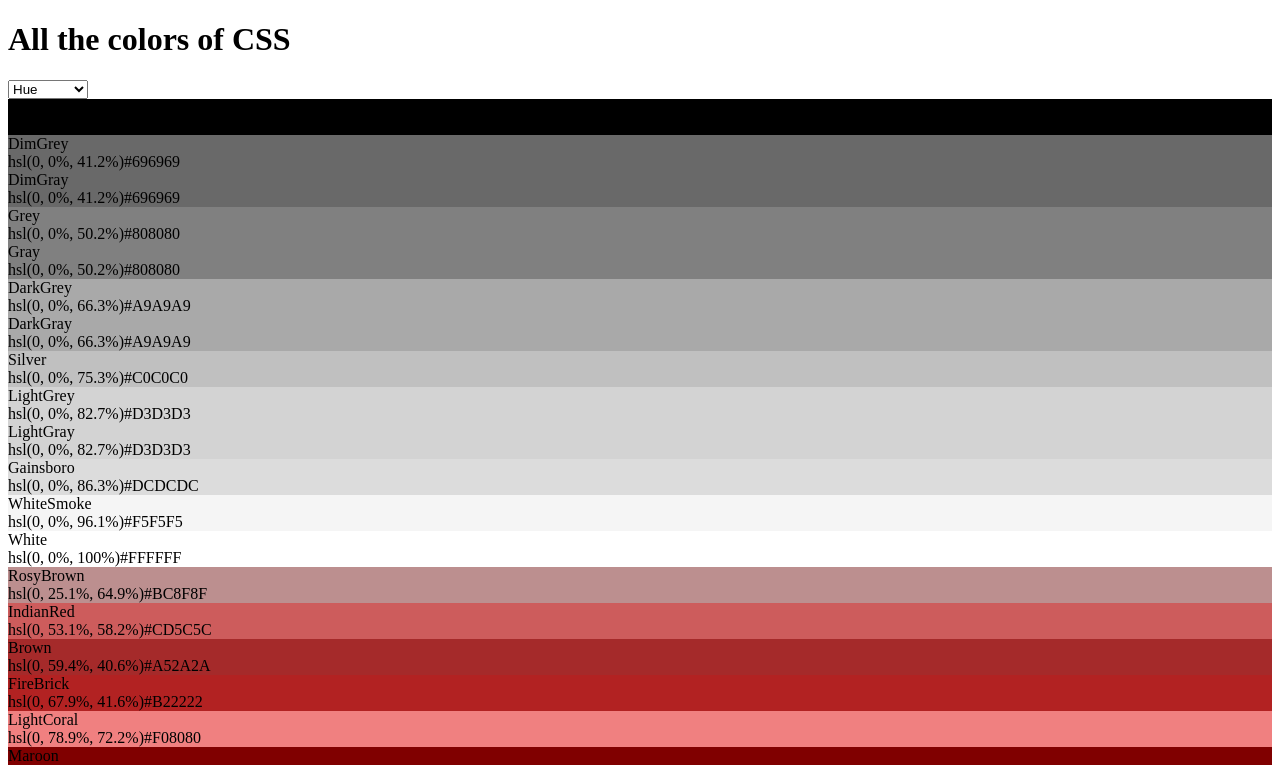
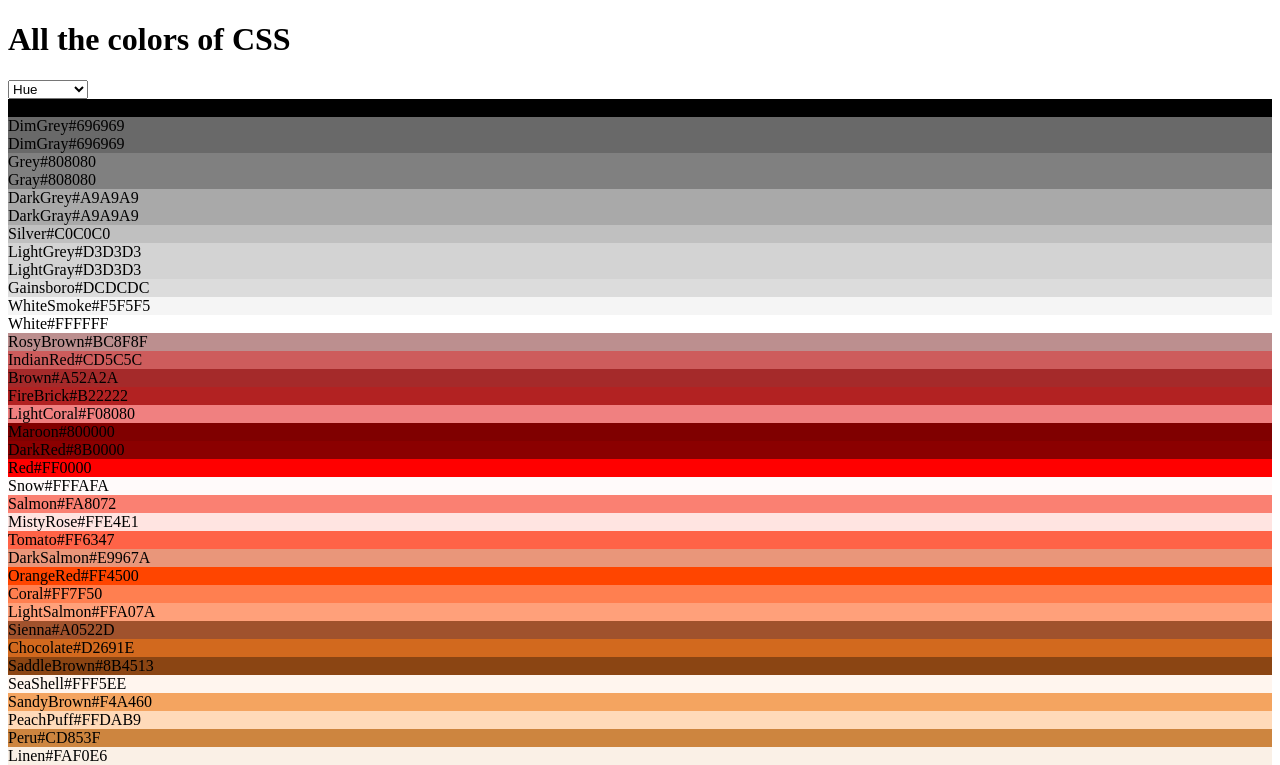
Before and after one commit to juhanakristian/all-the-colors, a Next.js app: page / in a window 1280 px wide. Shown: the top 765 px of the page. Built offline with nearby package versions, Linux system fonts and the light colour scheme.

Commit message:
click notification

```diff
--- a/components/Color.jsx
+++ b/components/Color.jsx
@@ -11,11 +11,9 @@ export default function Color({ name, value, hsl }) {
       style={{ backgroundColor: value }}
       onClick={handleClick}
     >
-      <div className="bg-gray-700 text-white text-xs p-1 flex lowercase">
+      <div className="flex justify-between text-xs bg-gray-700 bg-opacity-40 text-white p-1">
         <span>{name}</span>
-      </div>
-      <div className="flex justify-between text-xs bg-gray-700 bg-opacity-40 text-white p-1">
-        <span>{`hsl(${hsl.h}, ${hsl.s}%, ${hsl.l}%)`}</span>
+        {/* <span>{`hsl(${hsl.h}, ${hsl.s}%, ${hsl.l}%)`}</span> */}
         <span>{value}</span>
       </div>
     </div>
--- /dev/null
+++ b/components/Notification.jsx
@@ -0,0 +1,65 @@
+import * as React from "react";
+import { AnimatePresence, motion, useAnimation } from "framer-motion";
+
+export function ClickNotificationArea({ onClick, children, text }) {
+  const [position, setPosition] = React.useState({ x: 0, y: 0 });
+  const [isVisible, setIsVisible] = React.useState(false);
+
+  function handleClick(event) {
+    setPosition({ x: event.clientX, y: event.clientY });
+
+    setIsVisible(true);
+    setTimeout(() => {
+      setIsVisible(false);
+    }, 0);
+
+    onClick();
+  }
+
+  return (
+    <div onClick={handleClick}>
+      <AnimatePresence initial={false}>
+        {isVisible && <Notification {...position}>{text}</Notification>}
+      </AnimatePresence>
+      {children}
+    </div>
+  );
+}
+
+export default function Notification({ children, x, y }) {
+  const [offset, setOffset] = React.useState({ x: 0, y: 0 });
+
+  const calcOffset = React.useCallback((node) => {
+    if (node) {
+      const rect = node.getBoundingClientRect();
+      setOffset({ x: rect.width / 2, y: rect.height });
+    }
+  }, []);
+
+  const variants = {
+    hidden: {
+      opacity: 1,
+      top: y - offset.y,
+    },
+    show: {
+      opacity: 0,
+      top: y - 100 - offset.y,
+      transition: {
+        duration: 1,
+      },
+    },
+  };
+
+  return (
+    <motion.div
+      className="text-white bg-gray-800 p-2 text-xs absolute z-10 rounded-md pointer-events-none"
+      style={{ left: x - offset.x }}
+      initial="hidden"
+      exit="show"
+      variants={variants}
+      ref={calcOffset}
+    >
+      {children}
+    </motion.div>
+  );
+}
--- a/pages/index.js
+++ b/pages/index.js
@@ -5,6 +5,9 @@ import Head from "next/head";
 import { motion } from "framer-motion";
 
 import Color from "../components/Color";
+import Notification, {
+  ClickNotificationArea,
+} from "../components/Notification";
 import { hexToRGB, RGBToHSL } from "../util/color";
 
 const colors = [
@@ -176,21 +179,24 @@ function sortByHue(a, b) {
   return aHSL.h > bHSL.h ? 1 : -1;
 }
 
+const colorsWithHSL = colors.map((color) => ({
+  ...color,
+  hsl: RGBToHSL(...hexToRGB(color.value)),
+}));
+
 export default function Home() {
   const [sortBy, setSortBy] = React.useState("hue");
+  const [position, setPosition] = React.useState({ x: 0, y: 0 });
 
   const sortFunctions = {
     hue: sortByHue,
     lightness: sortByLightness,
   };
 
-  const colorsWithHSL = colors.map((color) => ({
-    ...color,
-    hsl: RGBToHSL(...hexToRGB(color.value)),
-  }));
-
   const sortedColors = [...colorsWithHSL];
   sortedColors.sort(sortFunctions[sortBy]);
+
+  function handleCopy() {}
 
   const container = {
     hidden: { opacity: 0 },
@@ -241,8 +247,13 @@ export default function Home() {
           variants={container}
         >
           {sortedColors.map((color) => (
-            <motion.div variants={item}>
-              <Color key={color.name} {...color} />
+            <motion.div variants={item} onClick={handleCopy}>
+              <ClickNotificationArea
+                onClick={handleCopy}
+                text={`Copied ${color.value} to clipboard`}
+              >
+                <Color key={color.name} {...color} />
+              </ClickNotificationArea>
             </motion.div>
           ))}
         </motion.div>
```
